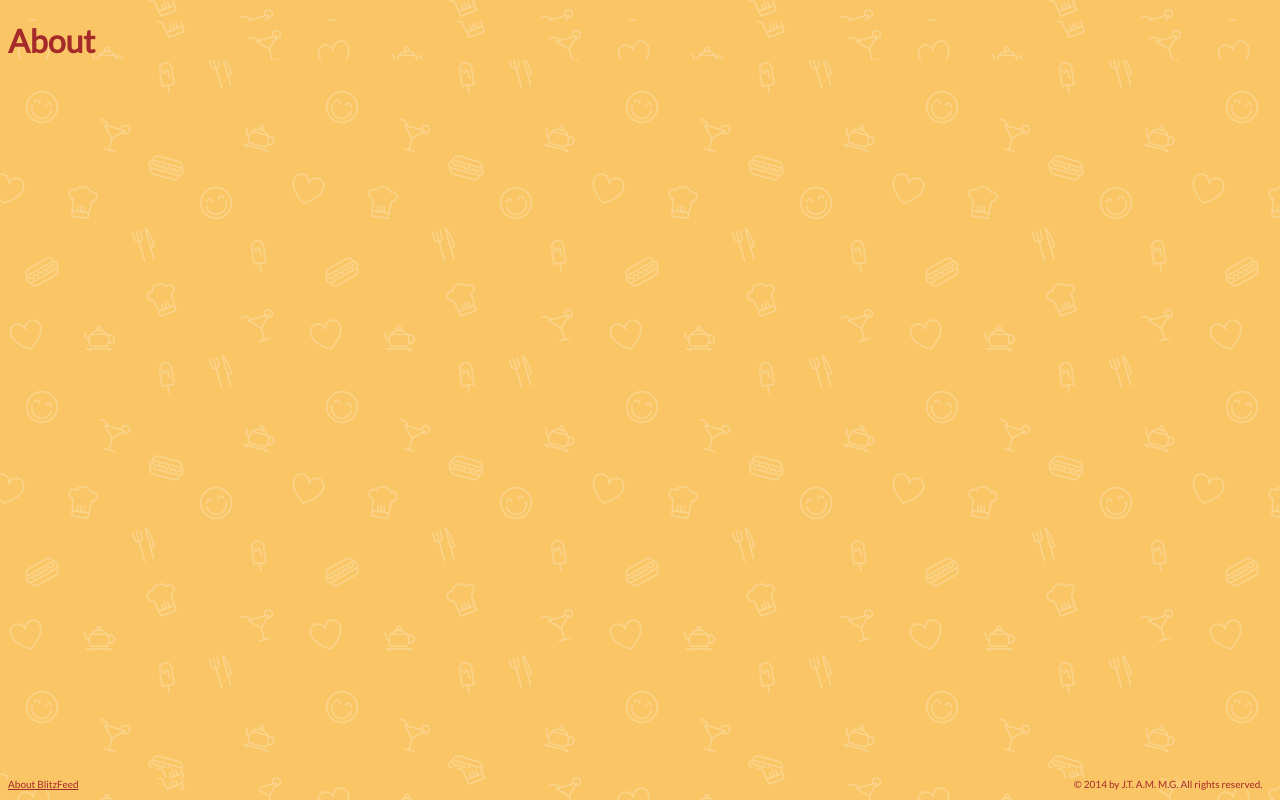
After one commit to monmon-2007/Blitzfeed, a Flask app: template templates/about.html in a window 1280 px wide. The commit adds this page. Run offline with Flask 2, Linux system fonts and the light colour scheme; the template is opened without the code that fills it, so the values that code supplies are empty.

Commit message:
Instantiated about page.

```diff
--- /dev/null
+++ b/templates/about.html
@@ -0,0 +1,30 @@
+<!DOCTYPE html>
+<html>
+    <head>
+		<!--Favicon-->
+		<link rel="shortcut icon" type="image/ico" href="/static/graphics/favicon.png" />
+
+        <!--Page Title-->
+        <title>BlitzFeed</title>
+
+        <!--CSS Stylesheet-->
+        <link rel='stylesheet' media='screen and (min-width: 1200px)' href='../static/css/stylesheet.css'/>
+        <link rel='stylesheet' media='screen and (max-width: 1199px)'href='../static/css/mobile.css' />
+
+        <!--Declare utilizaton of UTF-8-->
+        <meta http-equiv="Content-Type" content="text/html; charset=UTF-8" />
+
+		<link href='http://fonts.googleapis.com/css?family=Lato&subset=latin,latin-ext' rel='stylesheet' type='text/css'>
+
+		<!--Scripts-->
+    </head>
+
+    <body>
+		<h1>About</h1>
+		<!--Footer-->
+        <div id="footer">
+			<p id="links"><a href="about.html">About BlitzFeed</a></p>
+			<p id="copyright">&copy 2014 by J.T. A.M. M.G. All rights reserved.</p>
+		</div>
+     </body>
+</html>
--- a/templates/index.html
+++ b/templates/index.html
@@ -2,7 +2,7 @@
 <html>
     <head>
 		<!--Favicon-->
-		<link rel="shortcut icon" type="image/ico" href="../favicon.png" />
+		<link rel="shortcut icon" type="image/ico" href="/static/graphics/favicon.png" />
 
         <!--Page Title-->
         <title>BlitzFeed</title>
```
Also changed, not shown: templates/news.html (deleted, +0 -15 lines), static/graphics/favicon.png (renamed from favicon.png).
